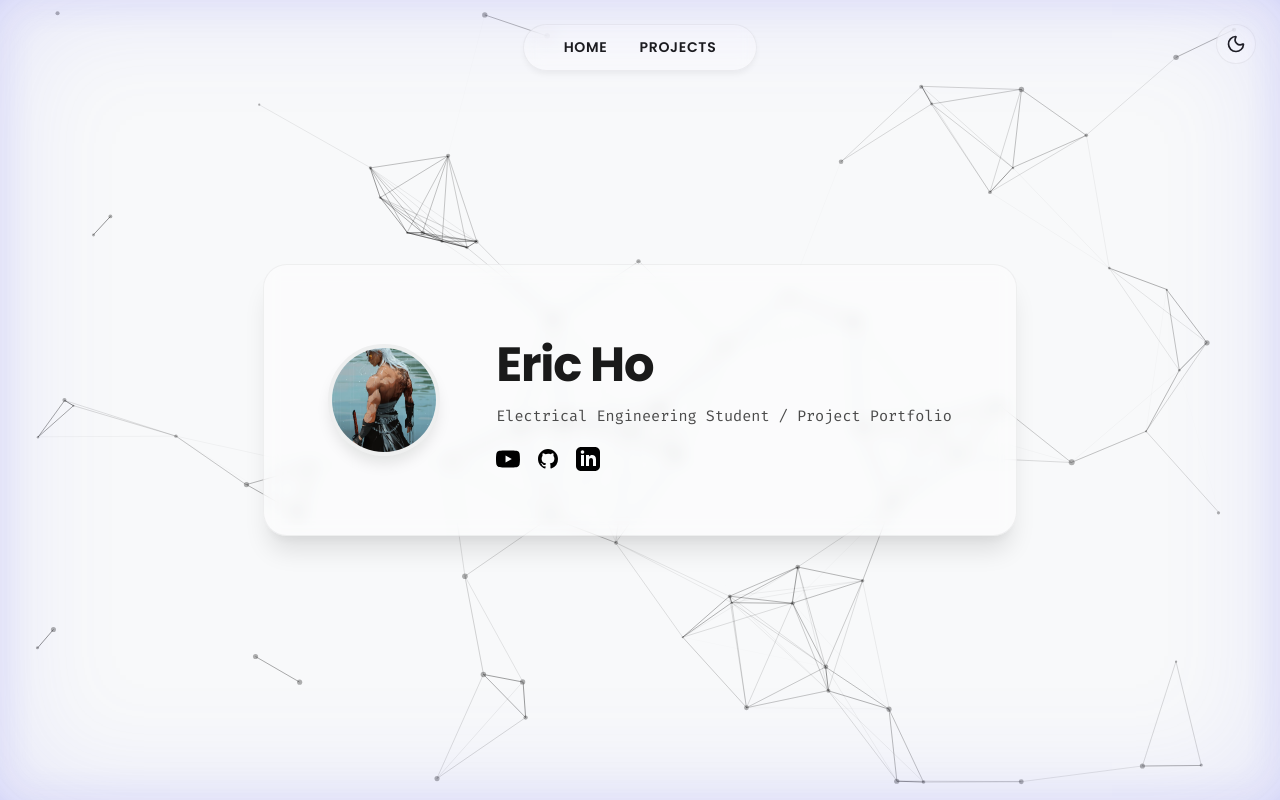
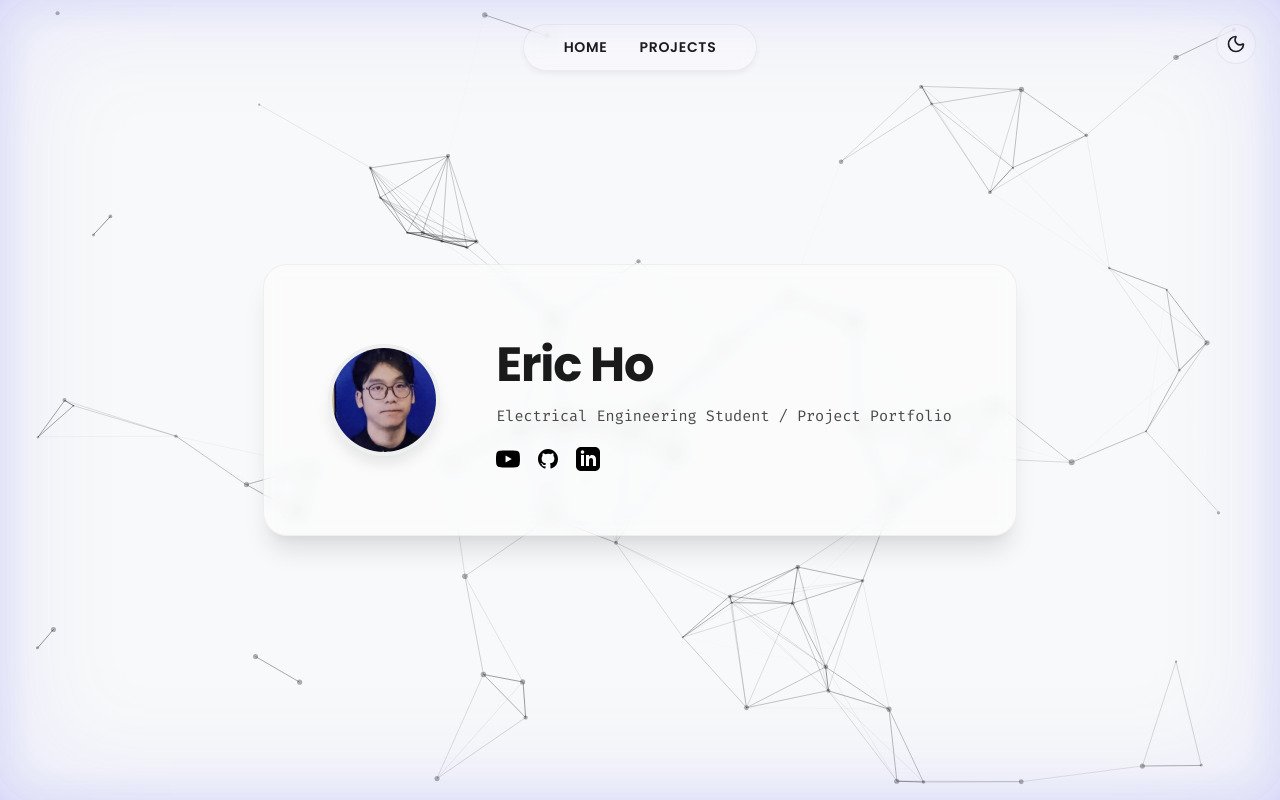
Before and after one commit to hiepxuanho/Engineering-Portfolio, a Next.js app: page / in a window 1280 px wide. Built offline with nearby package versions, Linux system fonts and the light colour scheme.

Commit message:
Update profile picture and social links

```diff
--- a/src/app/page.js
+++ b/src/app/page.js
@@ -7,7 +7,7 @@ export default function Home() {
 
         <div className="profile-img-wrapper">
           <img
-            src="/profile.jpg"
+            src="/my-photo.png"
             alt="Eric Xuan Ho"
             className="profile-img"
           />
@@ -28,14 +28,14 @@ export default function Home() {
             </Link>
 
             {/* GitHub */}
-            <Link href="https://github.com" target="_blank" className="social-icon">
+            <Link href="https://github.com/hiepxuanho" target="_blank" className="social-icon">
               <svg viewBox="0 0 24 24" fill="currentColor">
                 <path fillRule="evenodd" d="M12 2C6.477 2 2 6.484 2 12.017c0 4.425 2.865 8.18 6.839 9.504.5.092.682-.217.682-.483 0-.237-.008-.868-.013-1.703-2.782.605-3.369-1.343-3.369-1.343-.454-1.158-1.11-1.466-1.11-1.466-.908-.62.069-.608.069-.608 1.003.07 1.531 1.032 1.531 1.032.892 1.53 2.341 1.088 2.91.832.092-.647.35-1.088.636-1.338-2.22-.253-4.555-1.113-4.555-4.951 0-1.093.39-1.988 1.029-2.688-.103-.253-.446-1.272.098-2.65 0 0 .84-.27 2.75 1.026A9.564 9.564 0 0112 6.844c.85.004 1.705.115 2.504.337 1.909-1.296 2.747-1.027 2.747-1.027.546 1.379.202 2.398.1 2.651.64.7 1.028 1.595 1.028 2.688 0 3.848-2.339 4.695-4.566 4.943.359.309.678.92.678 1.855 0 1.338-.012 2.419-.012 2.747 0 .268.18.58.688.482A10.019 10.019 0 0022 12.017C22 6.484 17.522 2 12 2z" clipRule="evenodd" />
               </svg>
             </Link>
 
             {/* LinkedIn */}
-            <Link href="https://linkedin.com" target="_blank" className="social-icon">
+            <Link href="https://www.linkedin.com/in/ericho512/" target="_blank" className="social-icon">
               <svg viewBox="0 0 24 24" fill="currentColor">
                 <path fillRule="evenodd" d="M19 0h-14c-2.761 0-5 2.239-5 5v14c0 2.761 2.239 5 5 5h14c2.762 0 5-2.239 5-5v-14c0-2.761-2.238-5-5-5zm-11 19h-3v-11h3v11zm-1.5-12.268c-.966 0-1.75-.79-1.75-1.764s.784-1.764 1.75-1.764 1.75.79 1.75 1.764-.783 1.764-1.75 1.764zm13.5 12.268h-3v-5.604c0-3.368-4-3.113-4 0v5.604h-3v-11h3v1.765c1.396-2.586 7-2.777 7 2.476v6.759z" clipRule="evenodd" />
               </svg>
```
Also changed, not shown: public/my-photo.png (added).
